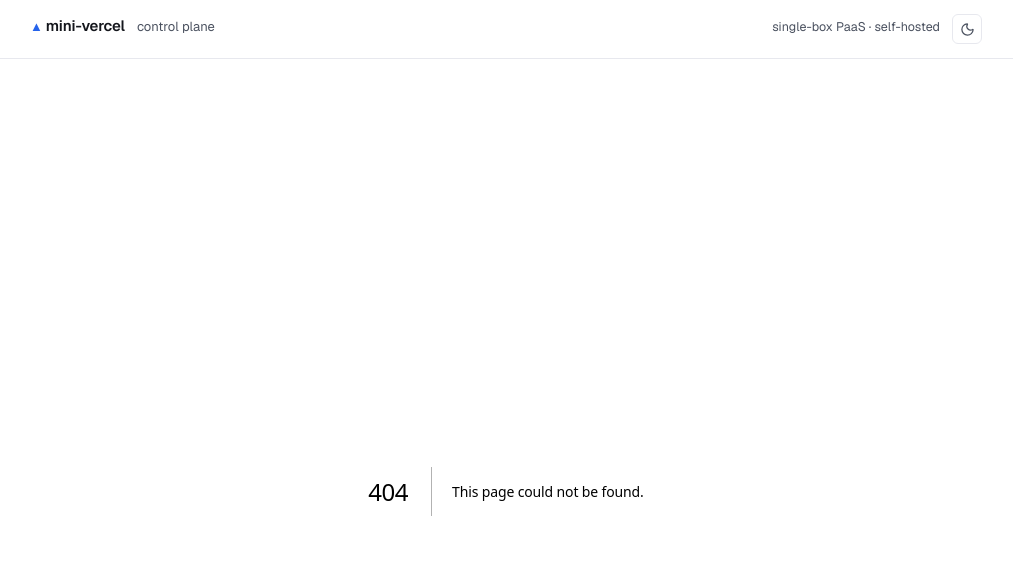
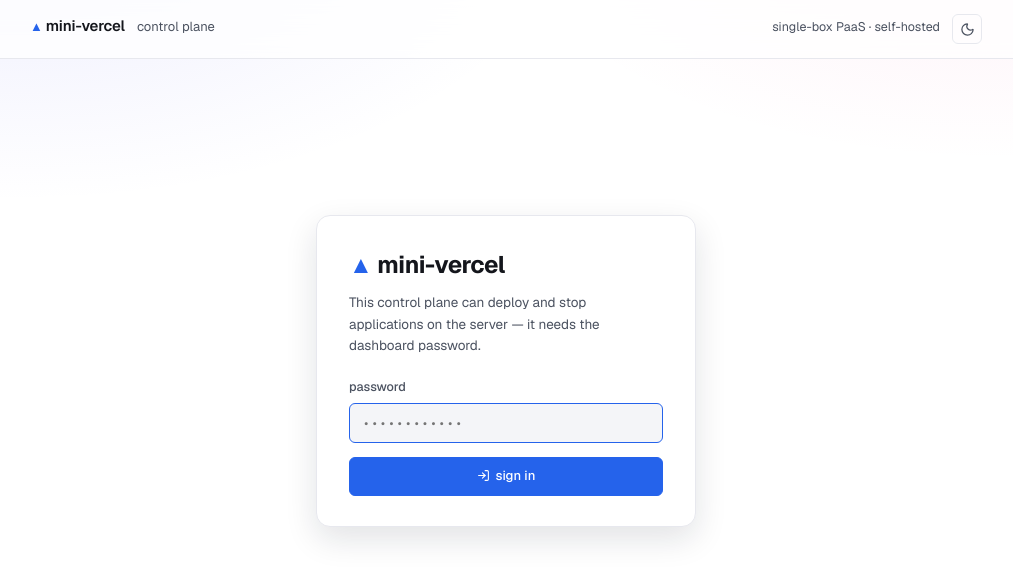
Before and after one commit to mhmalam/mini-vercel, a Next.js app in the folder apps/dashboard/: page /login in a window 1280 px wide. Before the commit this address had no page. Shown: the top 580 px of the page, without its empty margins (134-1147 px from the left). Built offline with nearby package versions, Linux system fonts and the light colour scheme.

Commit message:
Replace basic-auth popup with a session-cookie login page

```diff
--- a/apps/dashboard/src/app/globals.css
+++ b/apps/dashboard/src/app/globals.css
@@ -700,6 +700,73 @@ dl.meta dd {
   }
 }
 
+/* ---- login ---- */
+
+.login-wrap {
+  min-height: 70vh;
+  display: flex;
+  align-items: center;
+  justify-content: center;
+}
+.login-card {
+  width: 100%;
+  max-width: 380px;
+  background: var(--bg-panel);
+  border: 1px solid var(--border);
+  border-radius: 14px;
+  padding: 30px 32px;
+  box-shadow: var(--shadow-card-hover);
+}
+.login-card h1 {
+  margin-bottom: 8px;
+}
+.login-card .brand-mark {
+  color: var(--accent);
+}
+.login-card p {
+  margin: 0 0 20px;
+  font-size: 13.5px;
+}
+.login-form {
+  display: flex;
+  flex-direction: column;
+  gap: 14px;
+}
+.login-form label {
+  display: flex;
+  flex-direction: column;
+  gap: 6px;
+  color: var(--dim);
+  font-size: 12.5px;
+  font-weight: 500;
+}
+.login-form input {
+  font-family: var(--mono);
+  font-size: 14px;
+  color: var(--text);
+  background: var(--bg-inset);
+  border: 1px solid var(--border-hover);
+  border-radius: 6px;
+  padding: 10px 12px;
+}
+.login-form input:focus {
+  outline: none;
+  border-color: var(--accent);
+}
+.login-form .form-error {
+  margin: 0;
+  color: var(--st-failed);
+  font-size: 13px;
+}
+.login-form .btn {
+  align-self: stretch;
+  padding: 9px 16px;
+}
+.login-form .btn .icon-label {
+  justify-content: center;
+  width: 100%;
+}
+
 /* ---- build log ---- */
 
 .term {
--- /dev/null
+++ b/apps/dashboard/src/app/login/page.tsx
@@ -0,0 +1,20 @@
+import LoginForm from "@/components/LoginForm";
+
+export const dynamic = "force-dynamic";
+
+export default function LoginPage() {
+  return (
+    <div className="login-wrap">
+      <div className="login-card">
+        <h1>
+          <span className="brand-mark">▲</span> mini-vercel
+        </h1>
+        <p className="muted">
+          This control plane can deploy and stop applications on the server —
+          it needs the dashboard password.
+        </p>
+        <LoginForm />
+      </div>
+    </div>
+  );
+}
--- /dev/null
+++ b/apps/dashboard/src/components/LoginForm.tsx
@@ -0,0 +1,33 @@
+"use client";
+
+import { useActionState } from "react";
+import { LogIn } from "lucide-react";
+import { login, type LoginState } from "@/lib/actions";
+
+const initialState: LoginState = {};
+
+export default function LoginForm() {
+  const [state, formAction, pending] = useActionState(login, initialState);
+  return (
+    <form className="login-form" action={formAction}>
+      <label>
+        password
+        <input
+          name="password"
+          type="password"
+          required
+          autoFocus
+          autoComplete="current-password"
+          placeholder="••••••••••••"
+        />
+      </label>
+      {state.error && <p className="form-error">{state.error}</p>}
+      <button type="submit" className="btn btn-primary" disabled={pending}>
+        <span className="icon-label">
+          <LogIn size={13} />
+          {pending ? "checking…" : "sign in"}
+        </span>
+      </button>
+    </form>
+  );
+}
--- a/apps/dashboard/src/lib/actions.ts
+++ b/apps/dashboard/src/lib/actions.ts
@@ -1,7 +1,9 @@
 "use server";
 
 import { revalidatePath } from "next/cache";
+import { cookies } from "next/headers";
 import { redirect } from "next/navigation";
+import { SESSION_COOKIE, safeEqual, sessionToken } from "./auth";
 import {
   createDeployment,
   createProject,
@@ -15,6 +17,33 @@ import {
 
 export interface ActionResult {
   error?: string;
+}
+
+export interface LoginState {
+  error?: string;
+}
+
+/** Verify the dashboard password and set the session cookie (30 days). */
+export async function login(
+  _prev: LoginState,
+  formData: FormData,
+): Promise<LoginState> {
+  const password = process.env.DASHBOARD_PASSWORD;
+  if (!password) redirect("/"); // auth disabled — nothing to log into
+
+  const supplied = String(formData.get("password") ?? "");
+  if (!safeEqual(supplied, password)) {
+    return { error: "wrong password" };
+  }
+  const jar = await cookies();
+  jar.set(SESSION_COOKIE, await sessionToken(password), {
+    httpOnly: true,
+    sameSite: "lax",
+    secure: process.env.NODE_ENV === "production",
+    maxAge: 60 * 60 * 24 * 30,
+    path: "/",
+  });
+  redirect("/");
 }
 
 const message = (err: unknown) =>
--- /dev/null
+++ b/apps/dashboard/src/lib/auth.ts
@@ -0,0 +1,31 @@
+// Session-cookie auth for the dashboard. Single user, single secret: the
+// session token is an HMAC derived from DASHBOARD_PASSWORD, so changing the
+// password invalidates every existing session. WebCrypto only — this runs
+// both in the edge middleware and in server actions.
+
+export const SESSION_COOKIE = "mv-session";
+
+export async function sessionToken(password: string): Promise<string> {
+  const enc = new TextEncoder();
+  const key = await crypto.subtle.importKey(
+    "raw",
+    enc.encode(password),
+    { name: "HMAC", hash: "SHA-256" },
+    false,
+    ["sign"],
+  );
+  const sig = await crypto.subtle.sign("HMAC", key, enc.encode("mini-vercel-dashboard-session-v1"));
+  return Array.from(new Uint8Array(sig))
+    .map((b) => b.toString(16).padStart(2, "0"))
+    .join("");
+}
+
+/** Constant-time string compare (both hex, same length in the happy path). */
+export function safeEqual(a: string, b: string): boolean {
+  let diff = a.length ^ b.length;
+  const len = Math.max(a.length, b.length);
+  for (let i = 0; i < len; i++) {
+    diff |= (a.charCodeAt(i % a.length) || 0) ^ (b.charCodeAt(i % b.length) || 0);
+  }
+  return diff === 0;
+}
```
Also changed, not shown: apps/dashboard/src/middleware.ts (+19 -25 lines).
